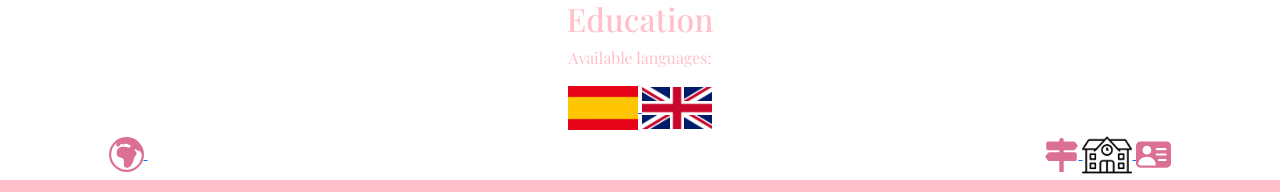
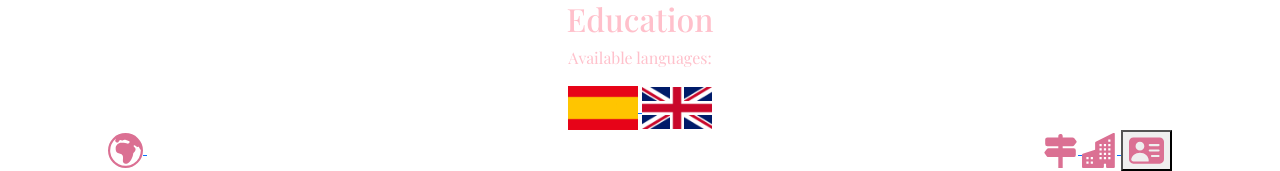
Before and after one commit to paulamoreno27/SMX2-M8-UF5-A4-CV_angl-s-PaulaMoreno, a plain HTML site: page view/en/education.html in a window 1280 px wide. Shown: the top 192 px of the page. Drawn offline with nearby package versions, Linux system fonts and the light colour scheme; a web font is replaced by a local one.

Commit message:
introduccion curriculum (boton)

```diff
--- a/view/en/education.html
+++ b/view/en/education.html
@@ -30,12 +30,14 @@
                         <path d="M7.293.707A1 1 0 0 0 7 1.414V2H2a1 1 0 0 0-1 1v2a1 1 0 0 0 1 1h5v1H2.5a1 1 0 0 0-.8.4L.725 8.7a.5.5 0 0 0 0 .6l.975 1.3a1 1 0 0 0 .8.4H7v5h2v-5h5a1 1 0 0 0 1-1V8a1 1 0 0 0-1-1H9V6h4.5a1 1 0 0 0 .8-.4l.975-1.3a.5.5 0 0 0 0-.6L14.3 2.4a1 1 0 0 0-.8-.4H9v-.586A1 1 0 0 0 7.293.707"/>
                     </svg>                    </a>
                 <a href="../en/education.html">
-                    <img src="../../img/escuela.png" alt="Estudios" width="50px">
-                </a>
-                <a href="#">
-                    <svg xmlns="http://www.w3.org/2000/svg" width="35" height="35" fill="palevioletred" class="bi bi-person-vcard-fill" viewBox="0 0 16 16">
-                        <path d="M0 4a2 2 0 0 1 2-2h12a2 2 0 0 1 2 2v8a2 2 0 0 1-2 2H2a2 2 0 0 1-2-2zm9 1.5a.5.5 0 0 0 .5.5h4a.5.5 0 0 0 0-1h-4a.5.5 0 0 0-.5.5M9 8a.5.5 0 0 0 .5.5h4a.5.5 0 0 0 0-1h-4A.5.5 0 0 0 9 8m1 2.5a.5.5 0 0 0 .5.5h3a.5.5 0 0 0 0-1h-3a.5.5 0 0 0-.5.5m-1 2C9 10.567 7.21 9 5 9c-2.086 0-3.8 1.398-3.984 3.181A1 1 0 0 0 2 13h6.96q.04-.245.04-.5M7 6a2 2 0 1 0-4 0 2 2 0 0 0 4 0"/>
-                   </svg>                </a>
+                    <svg xmlns="http://www.w3.org/2000/svg" width="35" height="35" fill="palevioletred" class="bi bi-buildings-fill" viewBox="0 0 16 16">
+                        <path d="M15 .5a.5.5 0 0 0-.724-.447l-8 4A.5.5 0 0 0 6 4.5v3.14L.342 9.526A.5.5 0 0 0 0 10v5.5a.5.5 0 0 0 .5.5h9a.5.5 0 0 0 .5-.5V14h1v1.5a.5.5 0 0 0 .5.5h3a.5.5 0 0 0 .5-.5zM2 11h1v1H2zm2 0h1v1H4zm-1 2v1H2v-1zm1 0h1v1H4zm9-10v1h-1V3zM8 5h1v1H8zm1 2v1H8V7zM8 9h1v1H8zm2 0h1v1h-1zm-1 2v1H8v-1zm1 0h1v1h-1zm3-2v1h-1V9zm-1 2h1v1h-1zm-2-4h1v1h-1zm3 0v1h-1V7zm-2-2v1h-1V5zm1 0h1v1h-1z"/>
+                      </svg> </a>
+                <a href="../../CV Paula Moreno.pdf">
+                    <button>
+                        <svg xmlns="http://www.w3.org/2000/svg" width="35" height="35" fill="palevioletred" class="bi bi-person-vcard-fill" viewBox="0 0 16 16">
+                            <path d="M0 4a2 2 0 0 1 2-2h12a2 2 0 0 1 2 2v8a2 2 0 0 1-2 2H2a2 2 0 0 1-2-2zm9 1.5a.5.5 0 0 0 .5.5h4a.5.5 0 0 0 0-1h-4a.5.5 0 0 0-.5.5M9 8a.5.5 0 0 0 .5.5h4a.5.5 0 0 0 0-1h-4A.5.5 0 0 0 9 8m1 2.5a.5.5 0 0 0 .5.5h3a.5.5 0 0 0 0-1h-3a.5.5 0 0 0-.5.5m-1 2C9 10.567 7.21 9 5 9c-2.086 0-3.8 1.398-3.984 3.181A1 1 0 0 0 2 13h6.96q.04-.245.04-.5M7 6a2 2 0 1 0-4 0 2 2 0 0 0 4 0"/>
+                        </svg>  </button>              </a>
             </div>
         </div>
     </header>
```
Also changed, not shown: index.html (+6 -5 lines), view/en/experience.html (+8 -6 lines), view/en/index_en.html (+6 -4 lines), view/estudis.html (+8 -6 lines), view/experiencia.html (+8 -6 lines).
